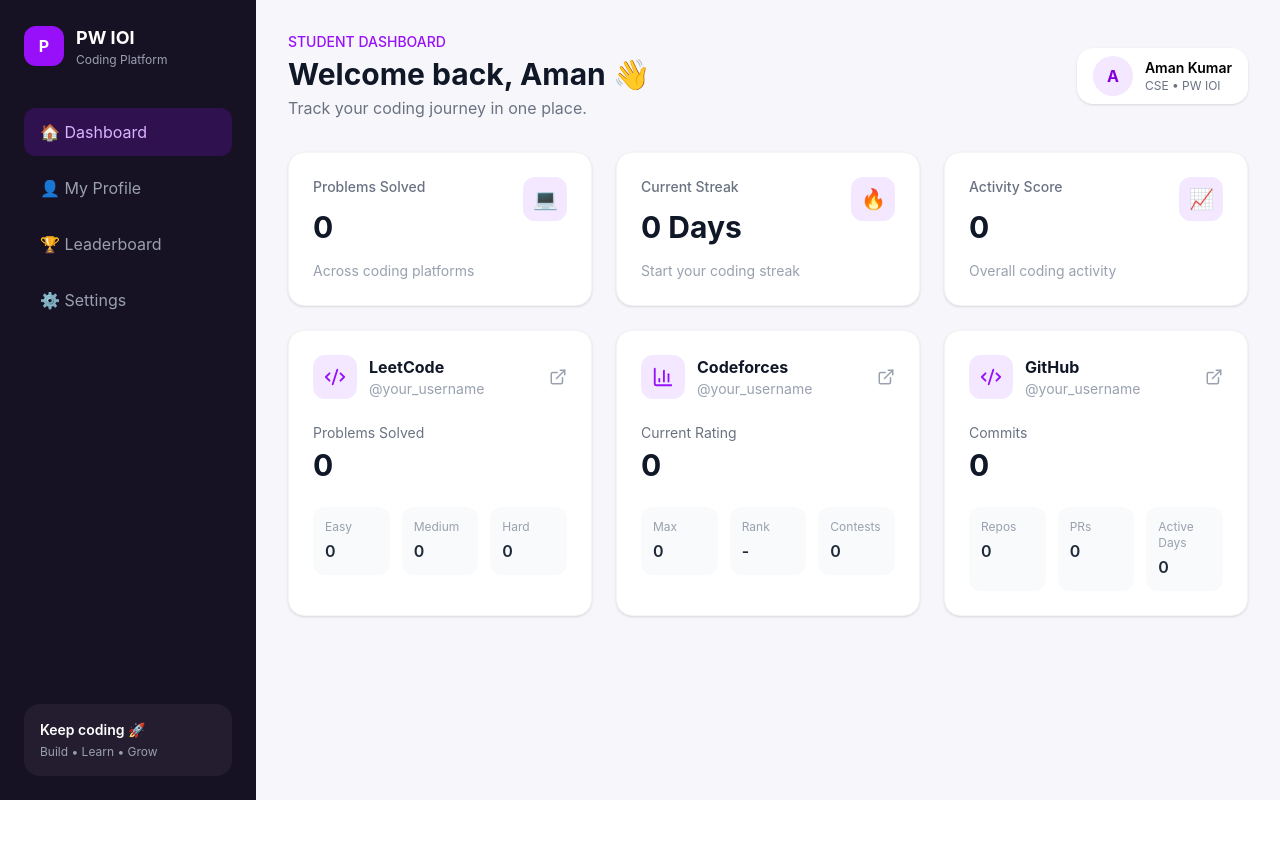
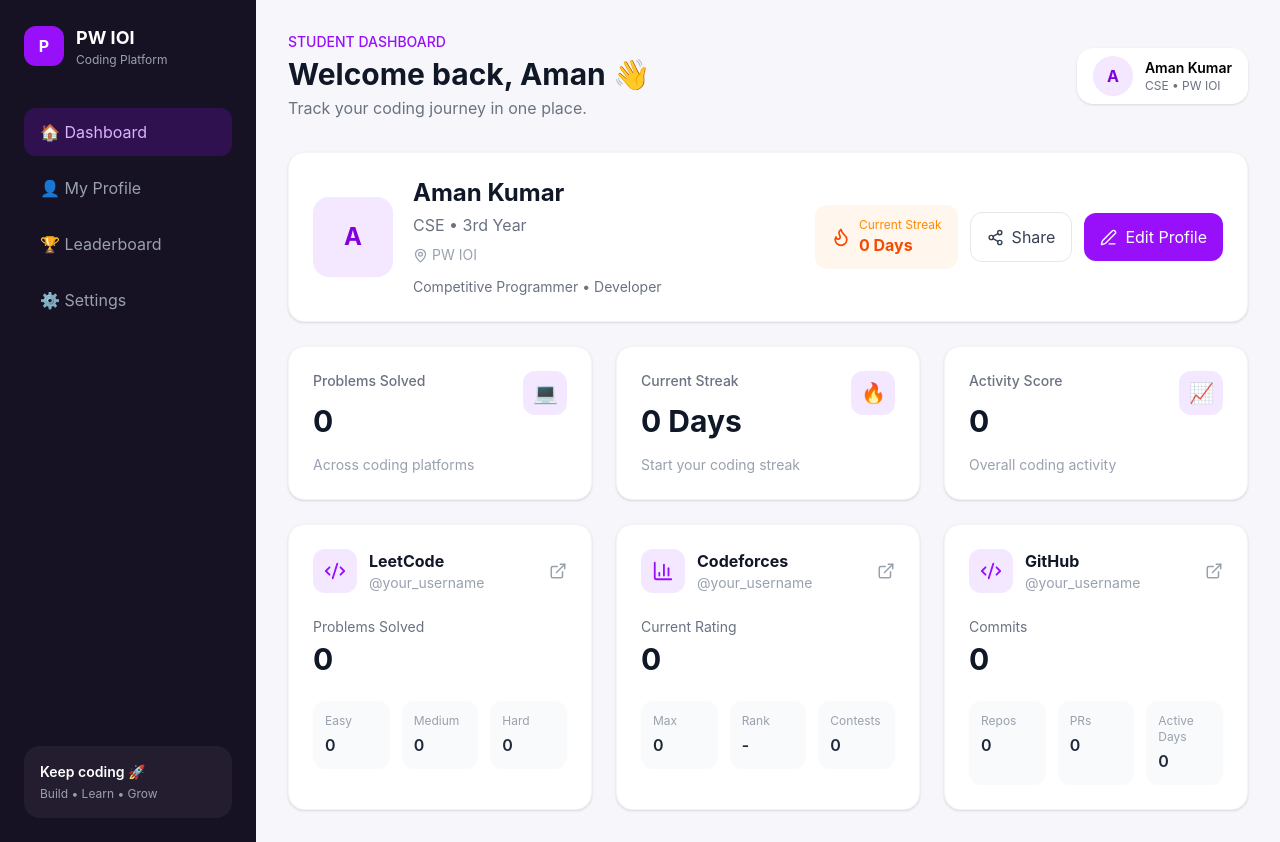
Before and after one commit to Aman-kumar-2007/pw-ioi-coding-platform, a React (Vite) app: page / in a window 1280 px wide. Before the commit the page ends 800 px from the top, so only its background shows below. Built offline with nearby package versions, Linux system fonts and the light colour scheme.

Commit message:
Add student profile header

```diff
--- a/src/App.jsx
+++ b/src/App.jsx
@@ -3,6 +3,7 @@
 import StatCard from "./components/StatCard"
 import PlatformCard from "./components/PlatformCard"
 import { Code2, BarChart3 } from "lucide-react"
+import ProfileHeader from "./components/ProfileHeader"
 
 function App() {
   return (
@@ -13,6 +14,7 @@
       <main className="flex-1 p-8">
 
         <Header />
+        <ProfileHeader />
 
         <div className="grid grid-cols-3 gap-6">
 
--- /dev/null
+++ b/src/components/ProfileHeader.jsx
@@ -0,0 +1,75 @@
+import {
+  Edit3,
+  Share2,
+  Flame,
+  MapPin,
+} from "lucide-react"
+
+function ProfileHeader() {
+  return (
+    <section className="bg-white rounded-2xl border border-gray-100 shadow-sm p-6 mb-6">
+      <div className="flex items-center justify-between">
+
+        {/* Profile Info */}
+        <div className="flex items-center gap-5">
+
+          <div className="w-20 h-20 rounded-2xl bg-purple-100 text-purple-700 flex items-center justify-center text-2xl font-bold">
+            A
+          </div>
+
+          <div>
+            <h2 className="text-2xl font-bold text-gray-900">
+              Aman Kumar
+            </h2>
+
+            <p className="text-gray-500 mt-1">
+              CSE • 3rd Year
+            </p>
+
+            <div className="flex items-center gap-1 text-sm text-gray-400 mt-2">
+              <MapPin size={15} />
+              <span>PW IOI</span>
+            </div>
+
+            <p className="text-sm text-gray-500 mt-3">
+              Competitive Programmer • Developer
+            </p>
+          </div>
+
+        </div>
+
+        {/* Right Side */}
+        <div className="flex items-center gap-3">
+
+          <div className="bg-orange-50 text-orange-600 px-4 py-3 rounded-xl flex items-center gap-2">
+            <Flame size={20} />
+
+            <div>
+              <p className="text-xs text-orange-400">
+                Current Streak
+              </p>
+
+              <p className="font-bold">
+                0 Days
+              </p>
+            </div>
+          </div>
+
+          <button className="flex items-center gap-2 px-4 py-3 rounded-xl border border-gray-200 text-gray-700 hover:bg-gray-50 transition">
+            <Share2 size={17} />
+            Share
+          </button>
+
+          <button className="flex items-center gap-2 px-4 py-3 rounded-xl bg-purple-600 text-white hover:bg-purple-700 transition">
+            <Edit3 size={17} />
+            Edit Profile
+          </button>
+
+        </div>
+
+      </div>
+    </section>
+  )
+}
+
+export default ProfileHeader
```
